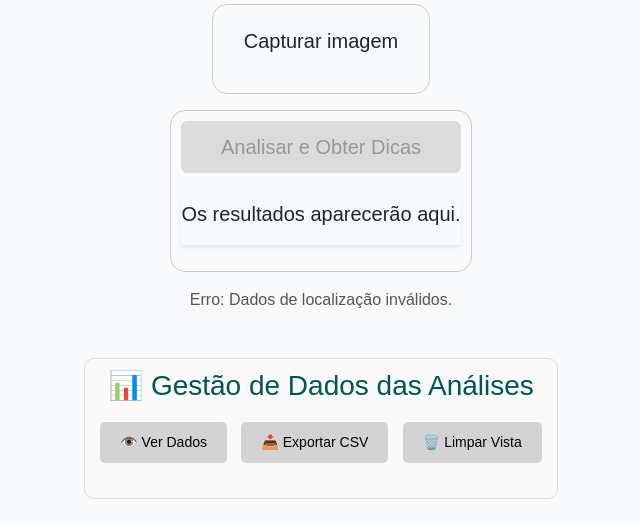
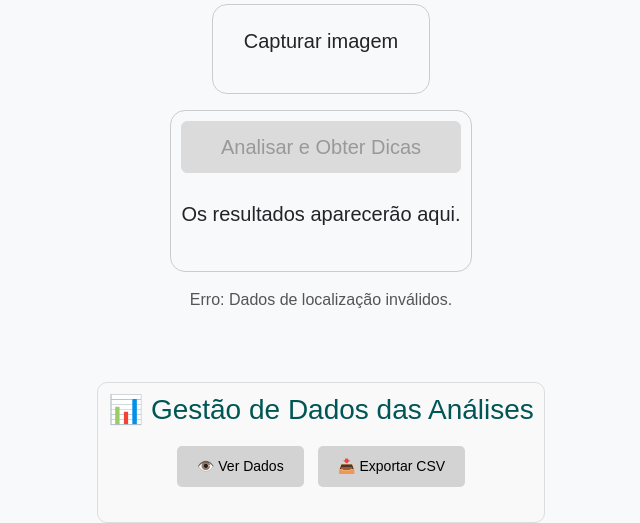
Before and after one commit to Busuanque/MVP_Collector, a Flask app: page / in a window 1280 px wide. Shown: the part 371-894 px from the top of the page, without its empty margins (319-959 px from the left). Before the commit the page ends 870 px from the top, so only its background shows below. Run offline with Flask 3, Linux system fonts and the light colour scheme; data that the repository does not hold is empty.

Commit message:
Frontend 15.09

```diff
--- a/static/js/scripts.js
+++ b/static/js/scripts.js
@@ -1,6 +1,6 @@
 document.addEventListener("DOMContentLoaded", () => {
     const locationLabel = document.getElementById("location-label");
-    const instructionLabel = document.getElementById("instruction-label");
+    //const instructionLabel = document.getElementById("instruction-label");
     const photoUpload = document.getElementById("photo-upload");
     const uploadButton = document.getElementById("upload-button");
     const cameraButton = document.getElementById("camera-button");
@@ -45,7 +45,7 @@
         }
         const formData = new FormData();
         formData.append("photo", photoUpload.files[0]);
-        instructionLabel.textContent = "Passo 2: Clique em 'Analisar e Obter Dicas'";
+        //instructionLabel.textContent = "Passo 2: Clique em 'Analisar e Obter Dicas'";
         axios.post("/upload_photo", formData)
             .then(response => {
                 statusLabel.textContent = response.data.message;
@@ -78,7 +78,7 @@
             cameraFeed.srcObject = stream;
             cameraFeed.classList.remove("d-none");
             captureButton.classList.remove("d-none");
-            instructionLabel.textContent = "Passo 1: Posicione a mão e clique em 'Capturar Foto'";
+            //instructionLabel.textContent = "Passo 1: Posicione a mão e clique em 'Capturar Foto'";
         } catch (error) {
             statusLabel.textContent = "Erro ao acessar a câmara.";
             statusLabel.style.color = "#FF0000";
@@ -95,7 +95,7 @@
         const photoData = canvas.toDataURL("image/jpeg");
         const formData = new FormData();
         formData.append("photo_data", photoData);
-        instructionLabel.textContent = "Passo 2: Clique em 'Analisar e Obter Dicas'";
+        //instructionLabel.textContent = "Passo 2: Clique em 'Analisar e Obter Dicas'";
         axios.post("/upload_photo", formData)
             .then(response => {
                 statusLabel.textContent = response.data.message;
@@ -123,6 +123,8 @@
 
     // Handle analysis
     analyzeButton.addEventListener("click", () => {
+
+
         if (!window.locationData || !photoPath) {
             statusLabel.textContent = "Localização ou foto não disponível.";
             statusLabel.style.color = "#FF0000";
@@ -142,7 +144,7 @@
                 statusLabel.style.color = response.data.message_color;
                 if (response.data.status === "success") {
                     resultLabel.innerHTML = response.data.result;
-                    instructionLabel.textContent = "Passo 1: Carregue ou capture uma nova foto para analisar novamente";
+                    //instructionLabel.textContent = "Passo 1: Carregue ou capture uma nova foto para analisar novamente";
                     photoUpload.value = "";
                     analyzeButton.disabled = true;
                     photoPath = null;
--- a/templates/index.html
+++ b/templates/index.html
@@ -5,7 +5,11 @@
     <meta name="viewport" content="width=device-width, initial-scale=1.0">
     <title>Prevenção de Cancro de Pele</title>
     <link href="https://cdn.jsdelivr.net/npm/bootstrap@5.3.3/dist/css/bootstrap.min.css" rel="stylesheet">
-    <link rel="manifest" href="/static/manifest.json">
+    <!--<link rel="manifest" href="/static/manifest.json">-->
+    <link rel="manifest" href="{{ url_for('static', filename='manifest.json') }}">
+    <meta name="theme-color" content="#0080FF">
+
+
     <link rel="stylesheet" href="/static/css/styles.css">
 </head>
 <body class="bg-light">
@@ -37,15 +41,17 @@
             </div>
 
             <!-- resultado -->
-            <div id="result-card" class="card-result shadow-sm mb-3" style="max-width: 400px;">
+            <div id="result-card" class="card-result mb-3" style="max-width: 400px;">
                 <p id="result-label" style="font-size: 1.25rem;">Os resultados aparecerão aqui.</p>
             </div>
         </div>
 
         <p></p>
 
-        <p id="status-label" class="text-secondary" style="font-size: 1rem italic;">{{ status_message }}</p>
-
+        <!-- Status messages -->
+        <div id="status-session" class="status-section mb-4">
+            <p id="status-label" class="text-secondary" style="font-size: 1rem italic;">{{ status_message }}</p>
+        </div>
         <!-- NOVA SEÇÃO: Gestão de Dados das Análises -->
         <div class="data-section">
             <h3>📊 Gestão de Dados das Análises</h3>
@@ -57,9 +63,12 @@
                 <button onclick="exportData()" class="btn-secondary" id="export-data-btn">
                     📥 Exportar CSV
                 </button>
+
+                <!-- Funcao perigosa, implementar com cuidado
                 <button onclick="clearDataView()" class="btn-secondary" id="clear-data-btn">
                     🗑️ Limpar Vista
                 </button>
+                -->
             </div>
 
             <div id="data-view" style="display: none;">
```
Also changed, not shown: static/js/service-worker.js (renamed from static/js/serviceworker.js), static/manifest.json (added).
